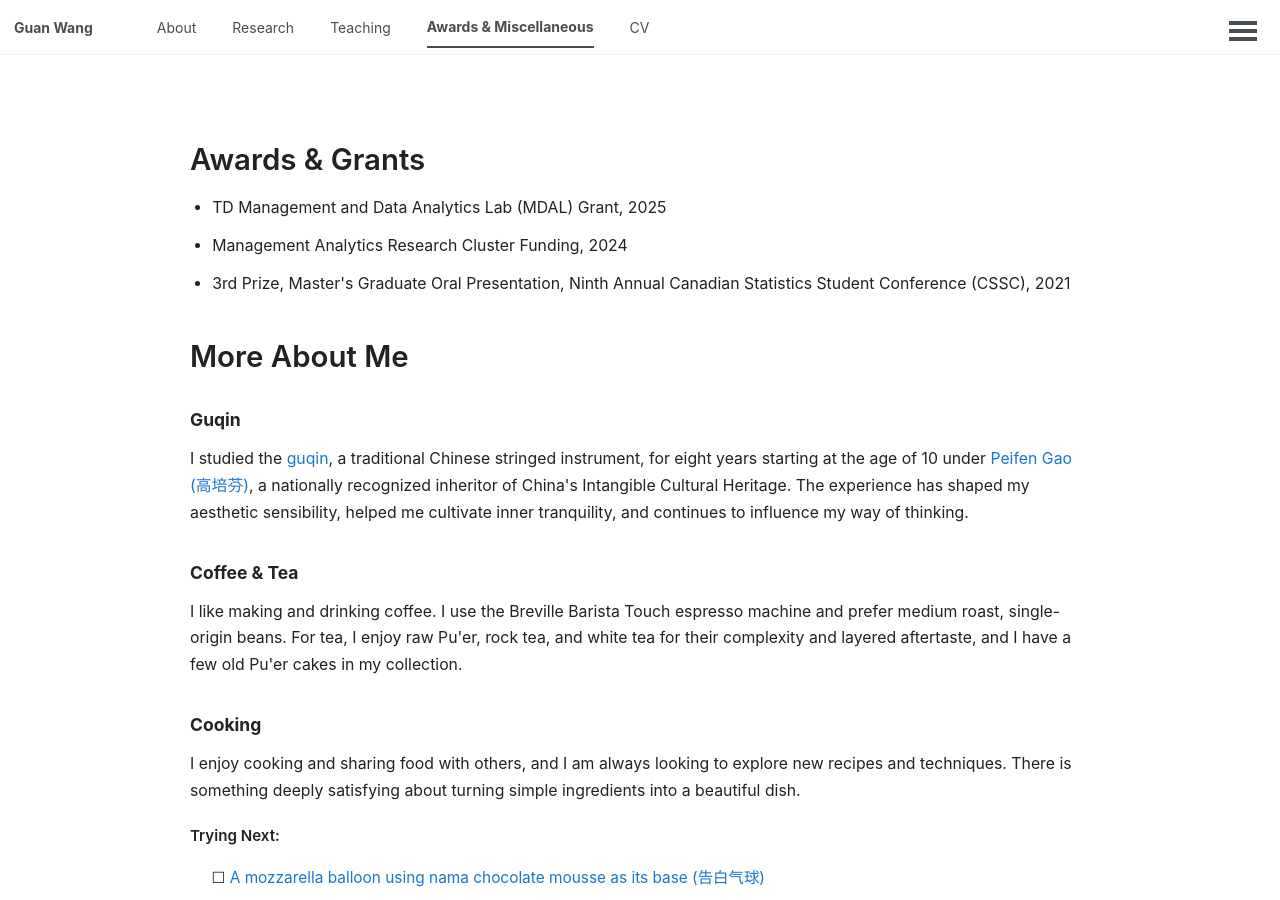
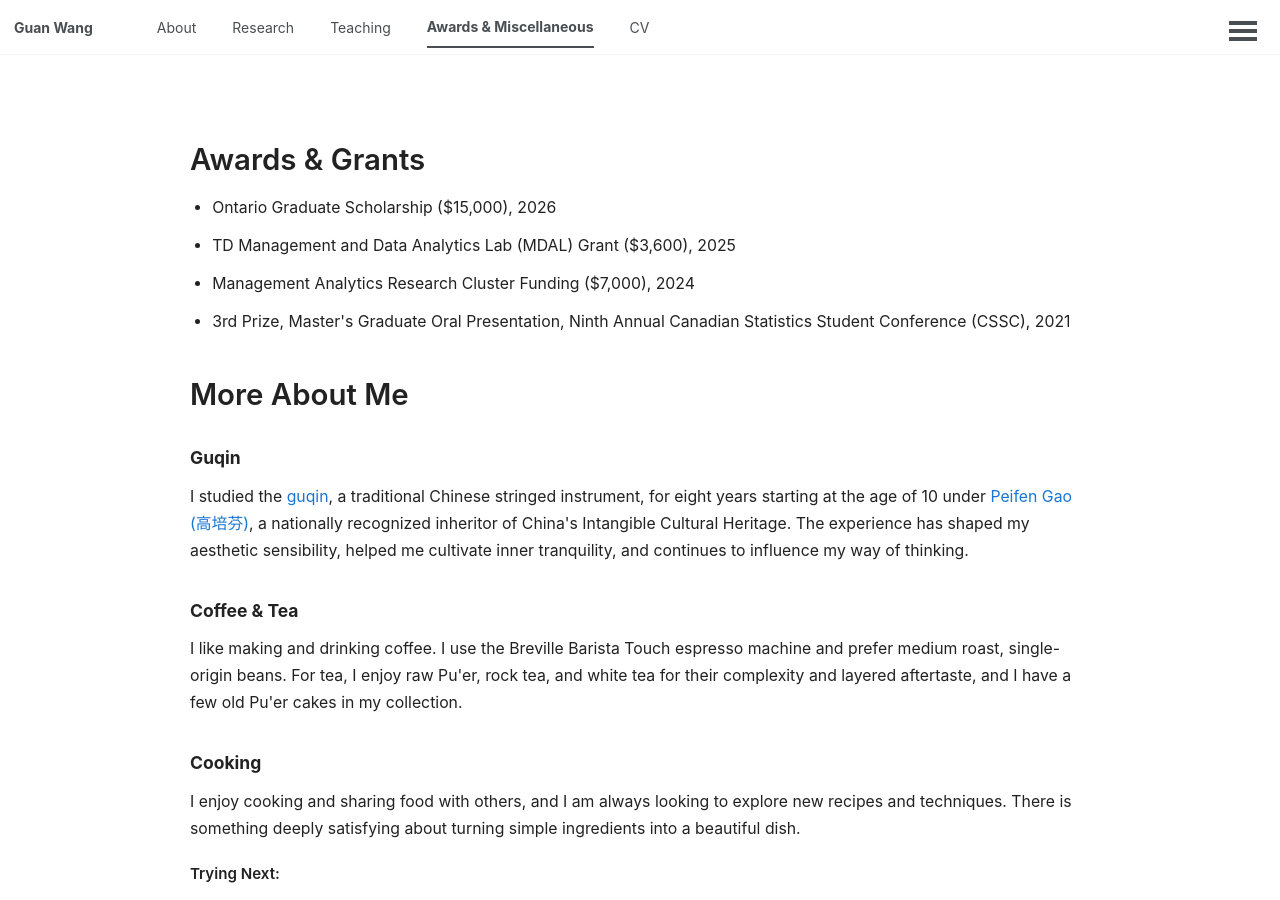
Before and after one commit to wangguan27/wangguan27.github.io, a Jekyll site: the page built from miscellaneous.md, in a window 1280 px wide and 900 px high. Built offline with Jekyll 4.4.1, drawn with Linux system fonts in a browser that asks for light colours; a script that is not in the unit is left out.

```diff
--- a/miscellaneous.md
+++ b/miscellaneous.md
@@ -8,8 +8,9 @@ title: "Miscellaneous"
   <div style="flex:1;min-width:0;">
     <h1 style="margin-top:40px;font-size:2.1em;font-weight:600;">Awards & Grants</h1>
     <ul style="font-size:1.13em;line-height:1.9;color:#222;margin-bottom:40px;padding-left:1.4em;">
-      <li>TD Management and Data Analytics Lab (MDAL) Grant, 2025</li>
-      <li>Management Analytics Research Cluster Funding, 2024</li>
+      <li>Ontario Graduate Scholarship ($15,000), 2026</li>
+      <li>TD Management and Data Analytics Lab (MDAL) Grant ($3,600), 2025</li>
+      <li>Management Analytics Research Cluster Funding ($7,000), 2024</li>
       <li>3rd Prize, Master's Graduate Oral Presentation, Ninth Annual Canadian Statistics Student Conference (CSSC), 2021</li>
     </ul>
 
```
Also changed, not shown: _pages/research.md (+1 -1 lines), index.md (+1 -1 lines), research.md (+1 -1 lines).
